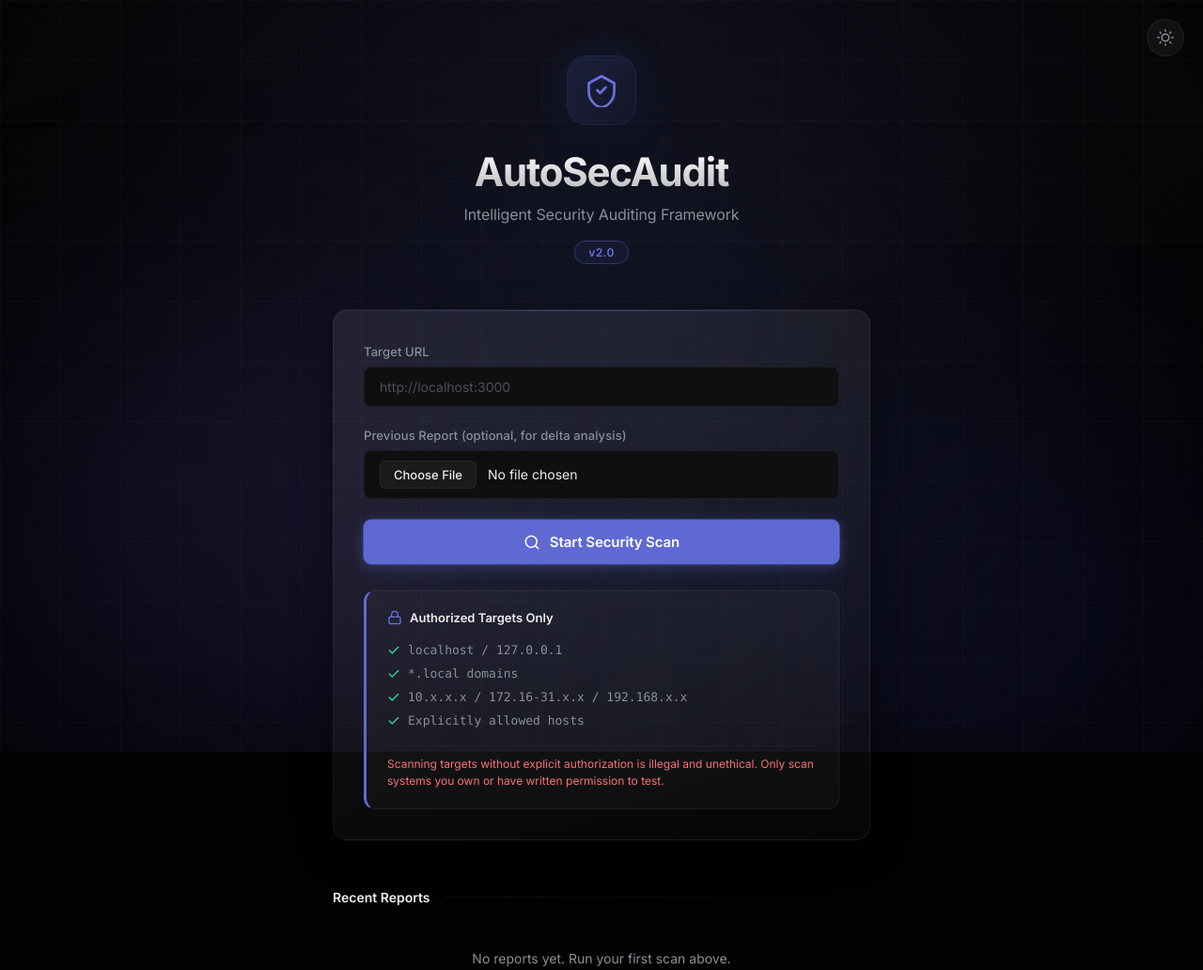
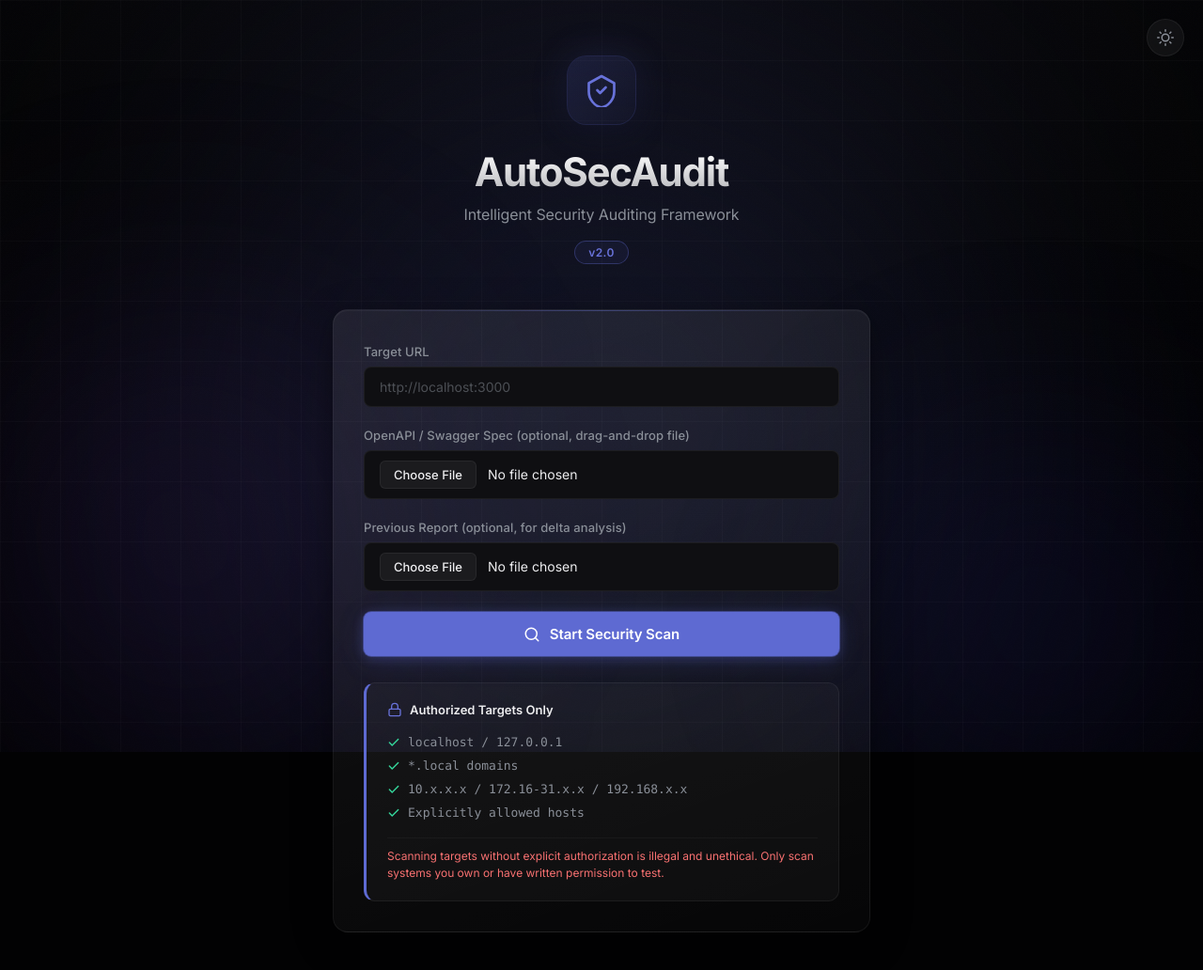
Before and after one commit to NEXUS-888/AutoSecAudit, a Flask app: page / in a window 1280 px wide. Shown: the top 1032 px of the page at 94% size. Run offline with Flask 3, Linux system fonts and the light colour scheme.

Commit message:
feat(ui): add OpenAPI spec file upload and PDF executive report download

```diff
--- a/ui/app.py
+++ b/ui/app.py
@@ -721,6 +721,17 @@ HTML_FORM = """
                         placeholder="http://localhost:3000"
                         autocomplete="off"
                         required
+                    />
+                </div>
+
+                <div class="form-group">
+                    <label for="openapi_spec" class="form-label">OpenAPI / Swagger Spec (optional, drag-and-drop file)</label>
+                    <input
+                        type="file"
+                        id="openapi_spec"
+                        name="openapi_spec"
+                        class="form-input"
+                        accept=".json"
                     />
                 </div>
 
@@ -1538,6 +1549,13 @@ def scan():
         logger.warning(f"Blocked scan attempt on: {target}")
         return render_template_string(HTML_BLOCKED, reason=reason), 403
 
+    openapi_file = request.files.get("openapi_spec")
+    openapi_path = None
+    if openapi_file and openapi_file.filename:
+        filename = secure_filename(openapi_file.filename)
+        openapi_path = f"{config.DATA_DIR}/temp_openapi_{filename}"
+        openapi_file.save(openapi_path)
+
     previous_file = request.files.get("previous_report")
     previous_path = None
     if previous_file and previous_file.filename:
@@ -1551,6 +1569,12 @@ def scan():
 
         if not engine.set_target(target):
             return "Invalid target", 400
+
+        if openapi_path:
+            from core.openapi import OpenAPIImporter
+            importer = OpenAPIImporter(openapi_path)
+            if importer.load_spec():
+                engine.crawler_data["injectable_endpoints"] = importer.get_endpoints()
 
         if previous_path:
             engine.set_previous_report(previous_path)
@@ -1597,12 +1621,14 @@ def scan():
         return redirect(url_for("view_report", report_id=report_name))
     finally:
         # Clean up temporary uploaded files
-        if previous_path and os.path.exists(previous_path):
-            try:
-                os.remove(previous_path)
-                logger.debug(f"Cleaned up temp file: {previous_path}")
-            except OSError:
-                logger.warning(f"Failed to clean up temp file: {previous_path}")
+        for tmp in [previous_path, openapi_path]:
+            if tmp and os.path.exists(tmp):
+                try:
+                    os.remove(tmp)
+                    logger.debug(f"Cleaned up temp file: {tmp}")
+                except OSError:
+                    logger.warning(f"Failed to clean up temp file: {tmp}")
+
 
 
 @app.route("/report/<report_id>")
@@ -1635,5 +1661,19 @@ def download_report(report_id):
     return send_file(json_path, as_attachment=True, download_name=f"report_{report_id}.json")
 
 
+@app.route("/download_pdf/<report_id>")
+def download_pdf_report(report_id):
+    _validate_report_id(report_id)
+    json_path = f"{config.REPORTS_DIR}/scan_{report_id}.json"
+    report_data = load_json(json_path)
+    if not report_data:
+        abort(404, description="Report not found.")
+
+    pdf_path = f"{config.REPORTS_DIR}/report_{report_id}.pdf"
+    generator = ReportGenerator()
+    generator.generate_pdf(report_data, pdf_path)
+    return send_file(pdf_path, as_attachment=True, download_name=f"report_{report_id}.pdf")
+
+
 if __name__ == "__main__":
     app.run(debug=config.DEBUG, host="0.0.0.0", port=5000)
```
Also changed, not shown: reports/generator.py (+41 -0 lines), reports/templates/report.html (+13 -1 lines).
